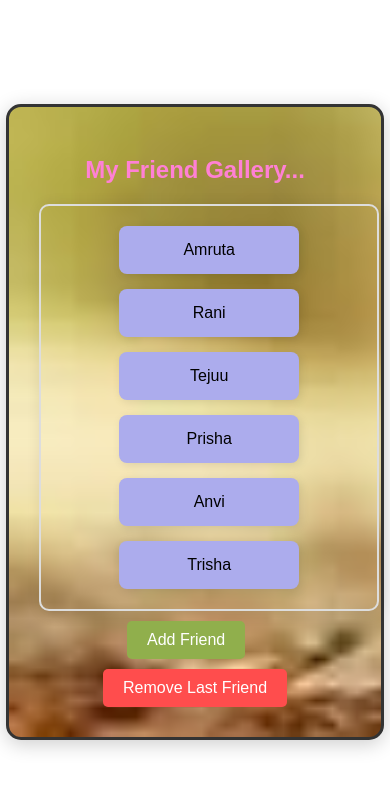
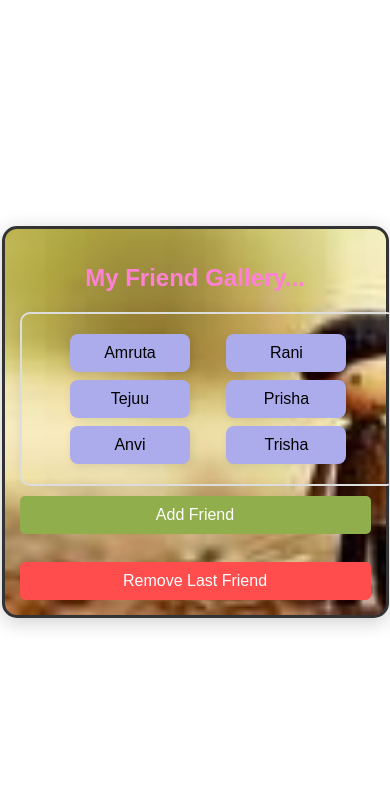
Before and after one commit to TechShruti03/cardDemo, a plain HTML site: page index.html in a window 390 px wide. Drawn offline with Linux system fonts and the light colour scheme.

Commit message:
media query added

```diff
--- a/index.html
+++ b/index.html
@@ -12,7 +12,6 @@
             align-items: center;
             min-height: 100vh;
             margin: 0;
-
         }
         .heading{
             color: #ff80d5;
@@ -90,6 +89,57 @@
         .btn2:hover{
             background-color:#ff1a1a ;
         }
+
+        /* Media Queries */
+        @media (max-width: 768px) {
+            .outer-box {
+                padding: 20px;
+            }
+
+            .card-container {
+                gap: 10px;
+                max-width: 100%;
+            }
+
+            .card {
+                width: 120px;
+                padding: 12px;
+            }
+
+            .btn1, .btn2 {
+                width: 100%;
+                padding: 12px 0;
+                font-size: 18px;
+            }
+        }
+
+        @media (max-width: 480px) {
+            .heading {
+                font-size: 24px;
+            }
+
+            .outer-box {
+                width: 90%;
+                padding: 15px;
+            }
+
+            .card-container {
+                gap: 8px;
+                justify-content: space-evenly;
+            }
+
+            .card {
+                width: 100px;
+                padding: 10px;
+            }
+
+            .btn1, .btn2 {
+                width: 100%;
+                padding: 10px 0;
+                font-size: 16px;
+            }
+        }
+
     </style>
 </head>
 <body>
@@ -126,7 +176,7 @@
         }
         function removeFriend() {
             if (friends.length === 0) {
-                alert("There is No Friend Name in Array to Remove.");
+                alert("There is No Friend Card in Array to Remove.");
             } else {
                 friends.pop();
                 renderCards();
```
